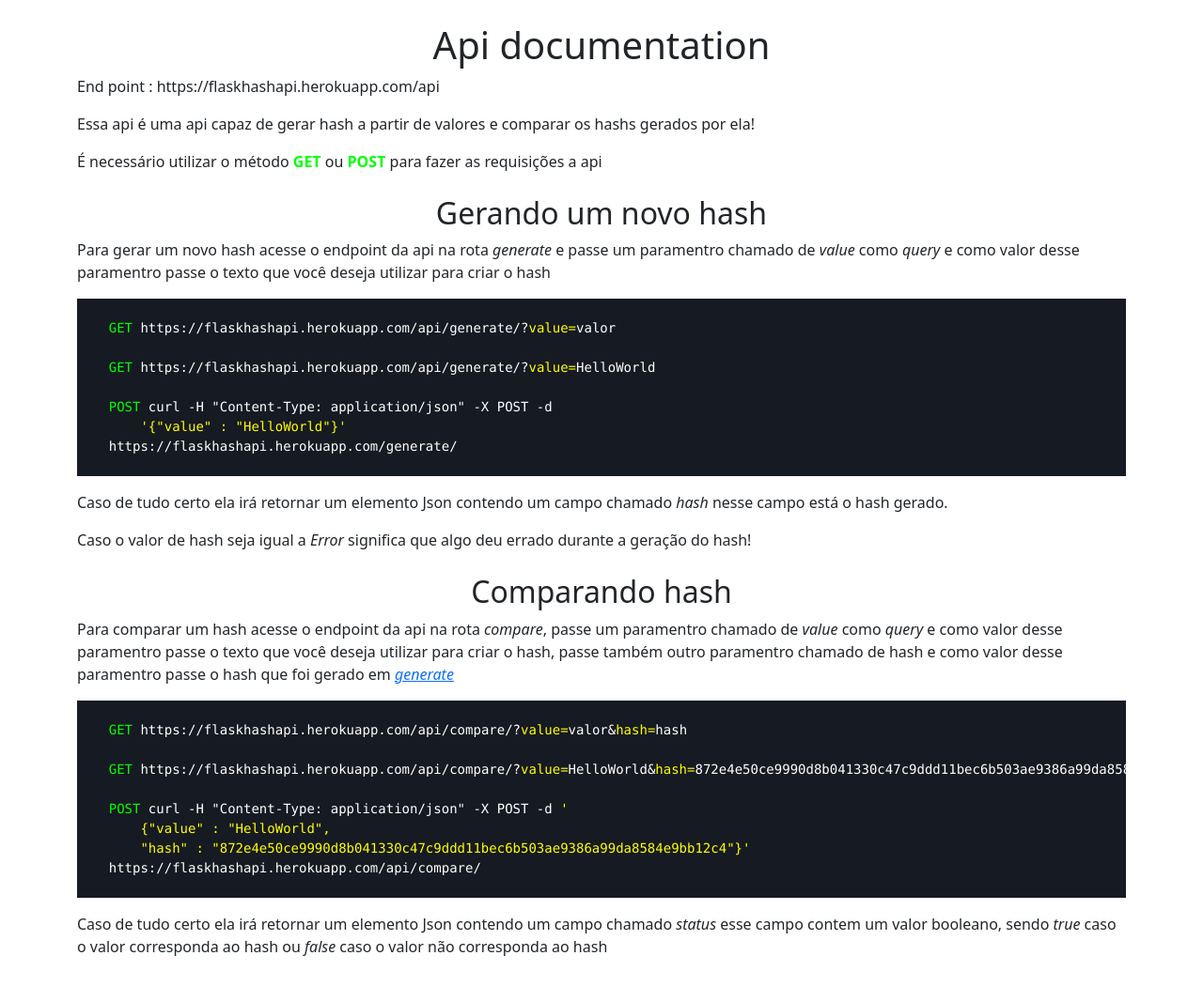
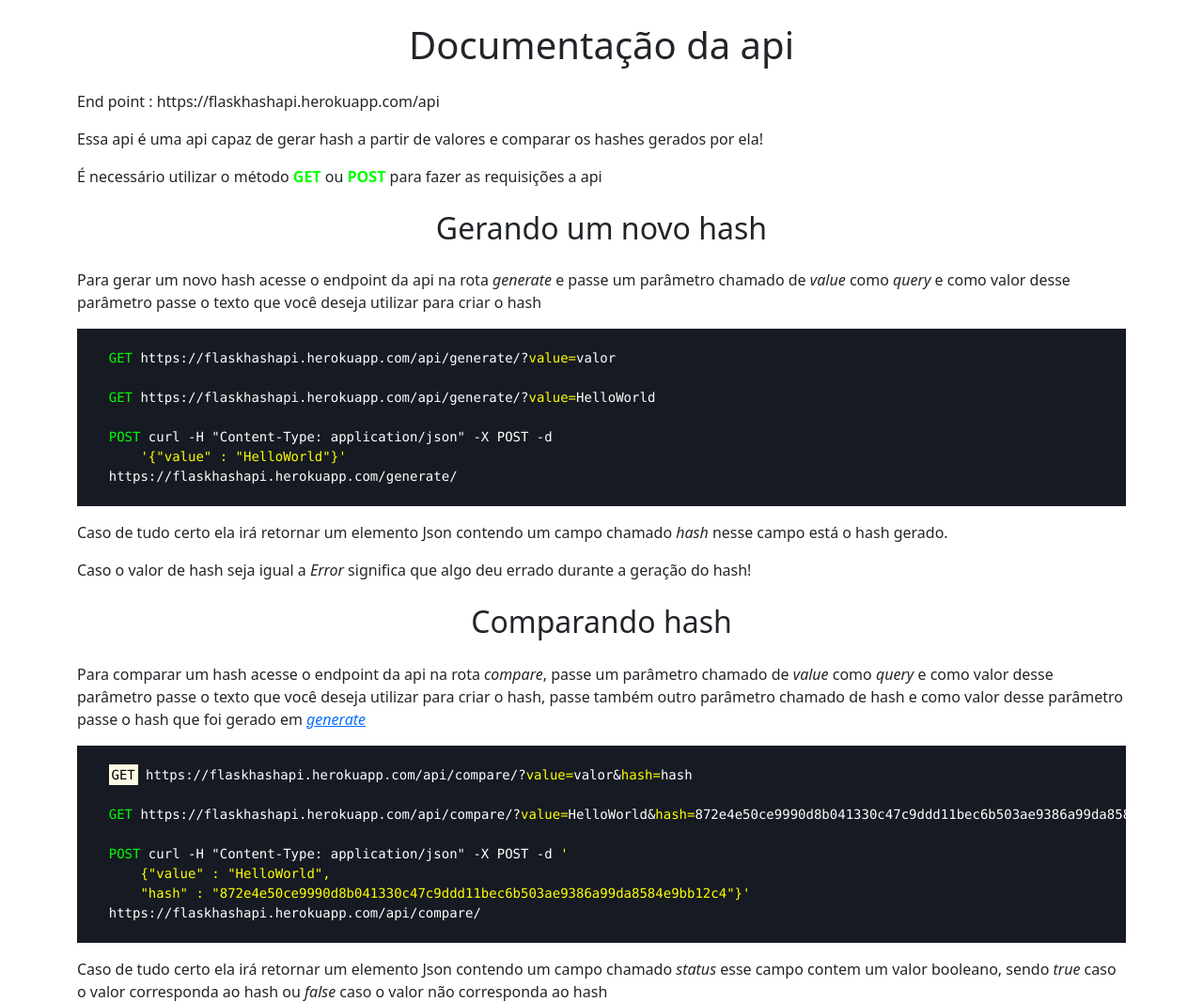
Before and after one commit to JoaoEmanuell/hash_api, a Flask app: template routers/documentation/templates/documentation/en/index.html in a window 1280 px wide. Shown: the part 56-1123 px from the top of the page at 94% size. Before the commit the page ends 1074 px from the top, so only its background shows below. Run offline with Flask 2, Linux system fonts and the light colour scheme; the template is opened without the code that fills it, so the values that code supplies are empty; some libraries are stand-ins or nearby versions.

Commit message:
documentation titles margin

```diff
--- a/routers/documentation/templates/documentation/en/index.html
+++ b/routers/documentation/templates/documentation/en/index.html
@@ -10,17 +10,17 @@
 <body>
     {% include '_navbar.html' %}
     <div class="container mt-4">
-        <h1 class="d-flex justify-content-center">Api documentation</h1>
+        <h1 class="d-flex justify-content-center m-4">Documentação da api</h1>
         <p>
             <label for="endpoint">End point : </label><a id="endpoint"> https://flaskhashapi.herokuapp.com/api</a>
         </p>
         <div>
-            <p>Essa api é uma api capaz de gerar hash a partir de valores e comparar os hashs gerados por ela!</p>
+            <p>Essa api é uma api capaz de gerar hash a partir de valores e comparar os hashes gerados por ela!</p>
             <p>É necessário utilizar o método <b><span class="green">GET</span></b> ou <b><span class="green">POST</span></b> para fazer as requisições a api</p>
         </div>
         <div class="mt-4">
-            <h2 class="d-flex justify-content-center" id="new_hash">Gerando um novo hash</h2>
-        <p>Para gerar um novo hash acesse o endpoint da api na rota <i>generate</i> e passe um paramentro chamado de <i>value</i> como <i>query</i> e como valor desse paramentro passe o texto que você deseja utilizar para criar o hash</p>
+            <h2 class="d-flex justify-content-center m-4" id="new_hash">Gerando um novo hash</h2>
+        <p>Para gerar um novo hash acesse o endpoint da api na rota <i>generate</i> e passe um parâmetro chamado de <i>value</i> como <i>query</i> e como valor desse parâmetro passe o texto que você deseja utilizar para criar o hash</p>
     <pre translate="no">
 <code>
     <span class="green">GET</span> https://flaskhashapi.herokuapp.com/api/generate/?<span class="yellow">value=</span>valor
@@ -36,11 +36,11 @@
         <p>Caso o valor de hash seja igual a <i>Error</i> significa que algo deu errado durante a geração do hash!</p>
         </div>
         <div class="mt-4">
-            <h2 class="d-flex justify-content-center" id="compare_hash">Comparando hash</h2>
-            <p>Para comparar um hash acesse o endpoint da api na rota <i>compare</i>, passe um paramentro chamado de <i>value</i> como <i>query</i> e como valor desse paramentro passe o texto que você deseja utilizar para criar o hash, passe também outro paramentro chamado de hash e como valor desse paramentro passe o hash que foi gerado em <i><a href="#new_hash">generate</a></i></p>
+            <h2 class="d-flex justify-content-center m-4" id="compare_hash">Comparando hash</h2>
+            <p>Para comparar um hash acesse o endpoint da api na rota <i>compare</i>, passe um parâmetro chamado de <i>value</i> como <i>query</i> e como valor desse parâmetro passe o texto que você deseja utilizar para criar o hash, passe também outro parâmetro chamado de hash e como valor desse parâmetro passe o hash que foi gerado em <i><a href="#new_hash">generate</a></i></p>
     <pre translate="no">
 <code>
-    <span class="green">GET</span> https://flaskhashapi.herokuapp.com/api/compare/?<span class="yellow">value=</span>valor&<span class="yellow">hash=</span>hash
+    <mark>GET</mark> https://flaskhashapi.herokuapp.com/api/compare/?<span class="yellow">value=</span>valor&<span class="yellow">hash=</span>hash
 
     <span class="green">GET</span> https://flaskhashapi.herokuapp.com/api/compare/?<span class="yellow">value=</span>HelloWorld&<span class="yellow">hash=</span>872e4e50ce9990d8b041330c47c9ddd11bec6b503ae9386a99da8584e9bb12c4
 
```
Also changed, not shown: routers/documentation/templates/documentation/pt/index.html (+4 -4 lines).
